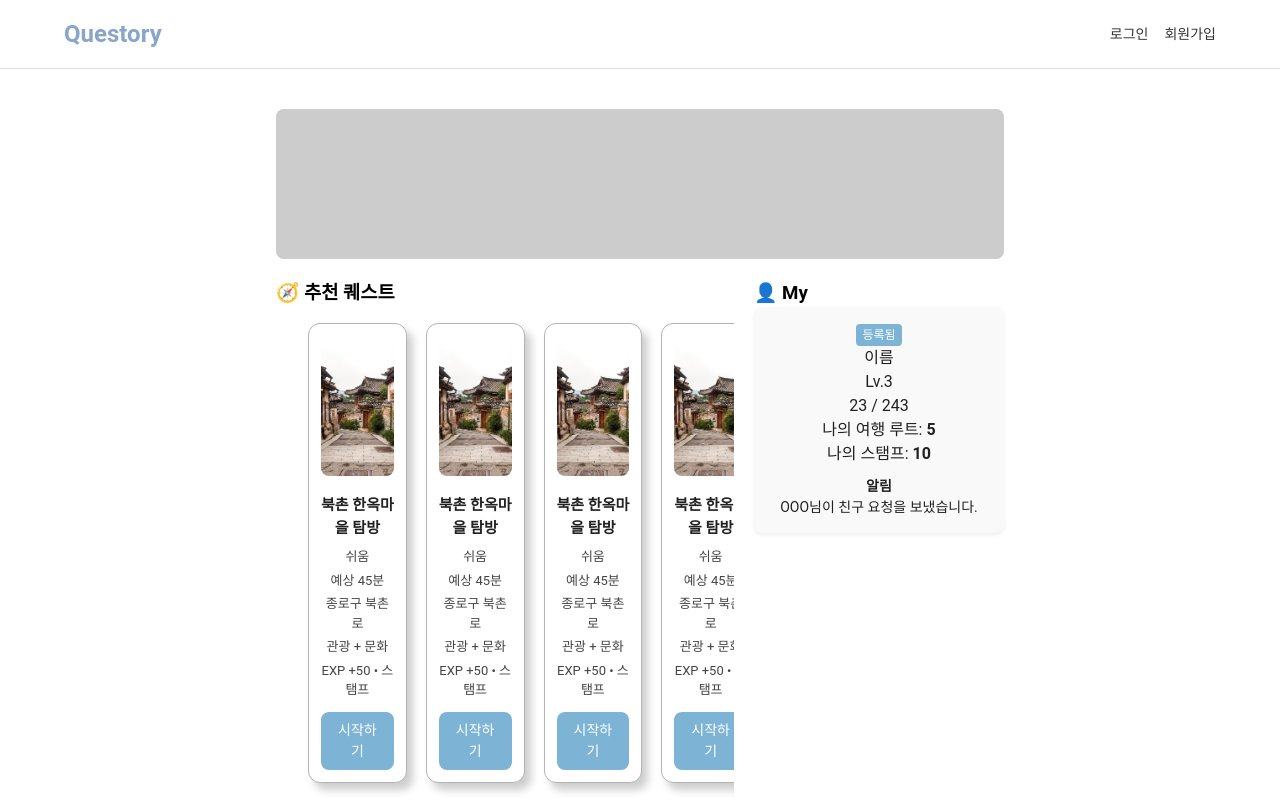
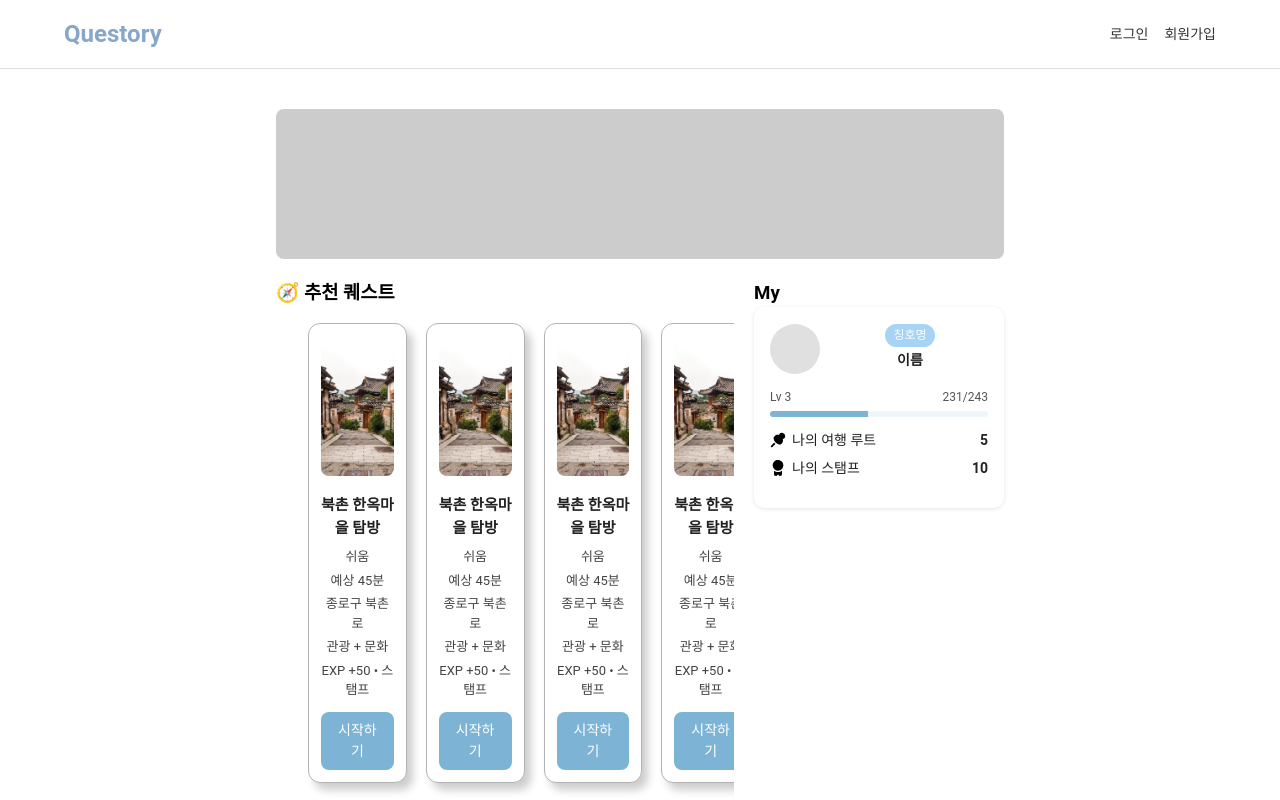
Before and after one commit to Questory04/Questory_FE, a Vue app: page /main in a window 1280 px wide. Shown: the top 800 px of the page. Built offline with nearby package versions, Linux system fonts and the light colour scheme.

Commit message:
style: 메인 페이지 디자인 최종 수정

```diff
--- a/src/components/main/MyInfo.vue
+++ b/src/components/main/MyInfo.vue
@@ -1,19 +1,52 @@
 <template>
-    <BasicTitle msg="👤 My" color="black" />
-    <aside class="my-info">
-        <div class="profile-box">
-            <div class="badge">등록됨</div>
-            <div class="name">이름</div>
-            <div class="level">Lv.3</div>
-            <div class="exp">23 / 243</div>
-        </div>
-        <p>나의 여행 루트: <strong>5</strong></p>
-        <p>나의 스탬프: <strong>10</strong></p>
-        <div class="alert">
-            <h4>알림</h4>
-            <p>OOO님이 친구 요청을 보냈습니다.</p>
-        </div>
-    </aside>
+    <div>
+        <BasicTitle msg="My" color="black" />
+        <aside class="my-info">
+            <div class="profile-section">
+                <div class="profile-image"></div>
+                <div class="profile-text">
+                    <div class="badge">칭호명</div>
+                    <div class="name">이름</div>
+
+                    <!-- <v-progress-linear
+                        :model-value="(exp / maxExp) * 100"
+                        height="6"
+                        color="#7db4d5"
+                        rounded
+                        background-color="#e0e0e0"
+                    ></v-progress-linear> -->
+                </div>
+            </div>
+            <div class="level-exp">
+                <span class="level">Lv 3</span>
+                <span class="exp">{{ exp }}/{{ maxExp }}</span>
+            </div>
+            <v-progress-linear
+                model-value="45"
+                height="6"
+                color="#7db4d5"
+                rounded
+                background-color="#e0e0e0"
+            ></v-progress-linear>
+
+            <div class="stats">
+                <div class="stat-item">
+                    <div class="label">
+                        <img src="@/assets/images/icons/thumbtack-icon.svg" class="icon" />
+                        <span>나의 여행 루트</span>
+                    </div>
+                    <strong>5</strong>
+                </div>
+                <div class="stat-item">
+                    <div class="label">
+                        <img src="@/assets/images/icons/badge-icon.svg" class="icon" />
+                        <span>나의 스탬프</span>
+                    </div>
+                    <strong>10</strong>
+                </div>
+            </div>
+        </aside>
+    </div>
 </template>
 
 <script>
@@ -24,28 +57,99 @@ export default {
     components: {
         BasicTitle,
     },
+    data() {
+        return {
+            exp: 231,
+            maxExp: 243,
+        };
+    },
 };
 </script>
 
 <style scoped>
 .my-info {
-    background: #f9f9f9;
-    padding: 15px;
-    border-radius: 8px;
-    box-shadow: 0 2px 4px #eee;
+    background: #fff;
+    padding: 16px;
+    border-radius: 10px;
+    box-shadow: 0 1px 4px rgba(0, 0, 0, 0.1);
+    font-size: 14px;
+    line-height: 1.6;
+}
+
+.profile-section {
+    display: flex;
+    align-items: center;
+    margin-bottom: 12px;
+}
+
+.profile-image {
+    width: 50px;
+    height: 50px;
+    background-color: #e0e0e0;
+    border-radius: 50%;
+    margin-right: 12px;
+}
+
+.profile-text {
+    flex: 1;
 }
 
 .badge {
-    background: #7db4d5;
+    background: #a7d3f4;
     color: white;
-    padding: 2px 6px;
-    border-radius: 4px;
     font-size: 12px;
+    padding: 2px 8px;
+    border-radius: 12px;
     display: inline-block;
+    margin-bottom: 2px;
 }
 
-.alert {
-    margin-top: 10px;
-    font-size: 14px;
+.name {
+    font-weight: bold;
+    margin-bottom: 4px;
+}
+
+.level-exp {
+    display: flex;
+    justify-content: space-between;
+    font-size: 12px;
+    color: #555;
+    margin-bottom: 4px;
+}
+
+.stats {
+    margin: 12px 0;
+    display: flex;
+    flex-direction: column;
+    gap: 6px;
+}
+
+.stat-item {
+    display: flex;
+    justify-content: space-between;
+    align-items: center;
+}
+
+.label {
+    display: flex;
+    align-items: center;
+    gap: 6px;
+    flex-grow: 1;
+}
+
+.icon {
+    width: 16px;
+    height: 16px;
+}
+
+.stats p {
+    display: flex;
+    align-items: center;
+    gap: 6px;
+}
+
+.alert h4 {
+    font-weight: bold;
+    margin-bottom: 4px;
 }
 </style>
```
Also changed, not shown: src/assets/images/icons/badge-icon.svg (added), src/assets/images/icons/thumbtack-icon.svg (added).
